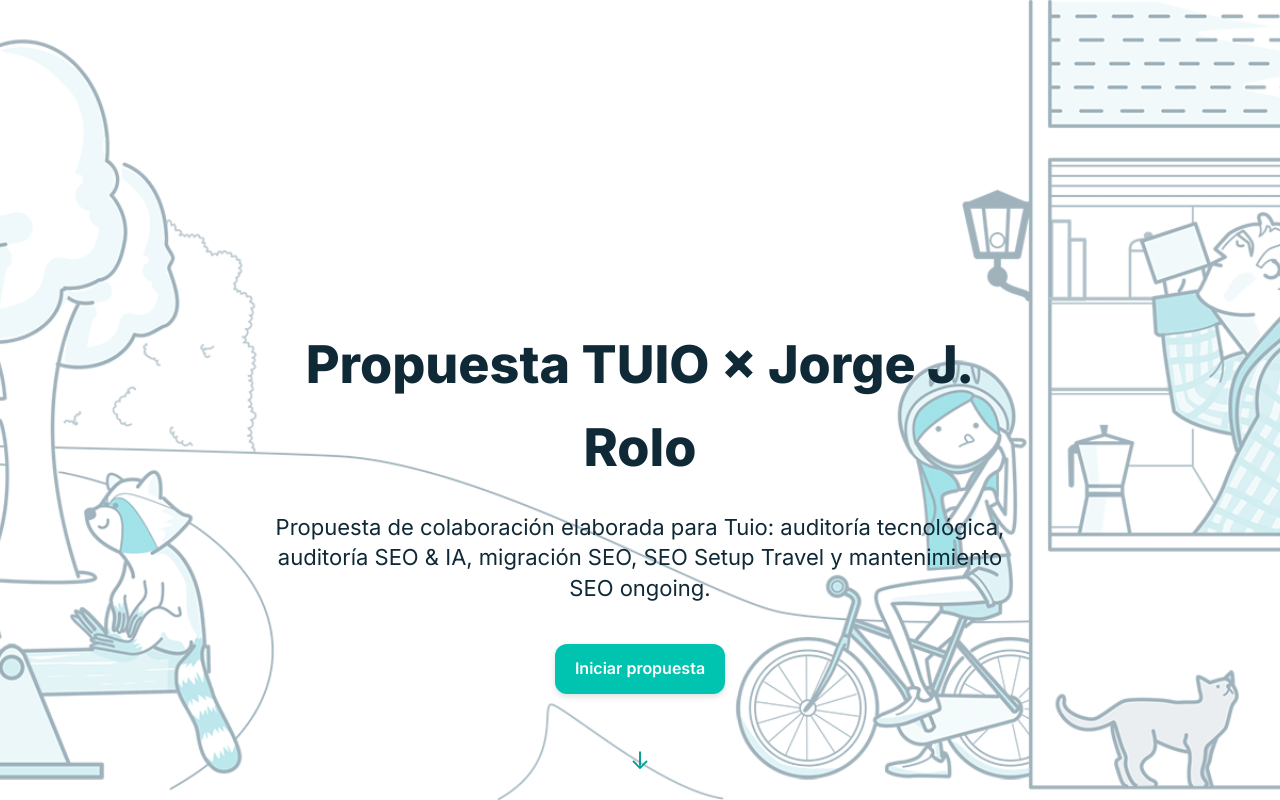
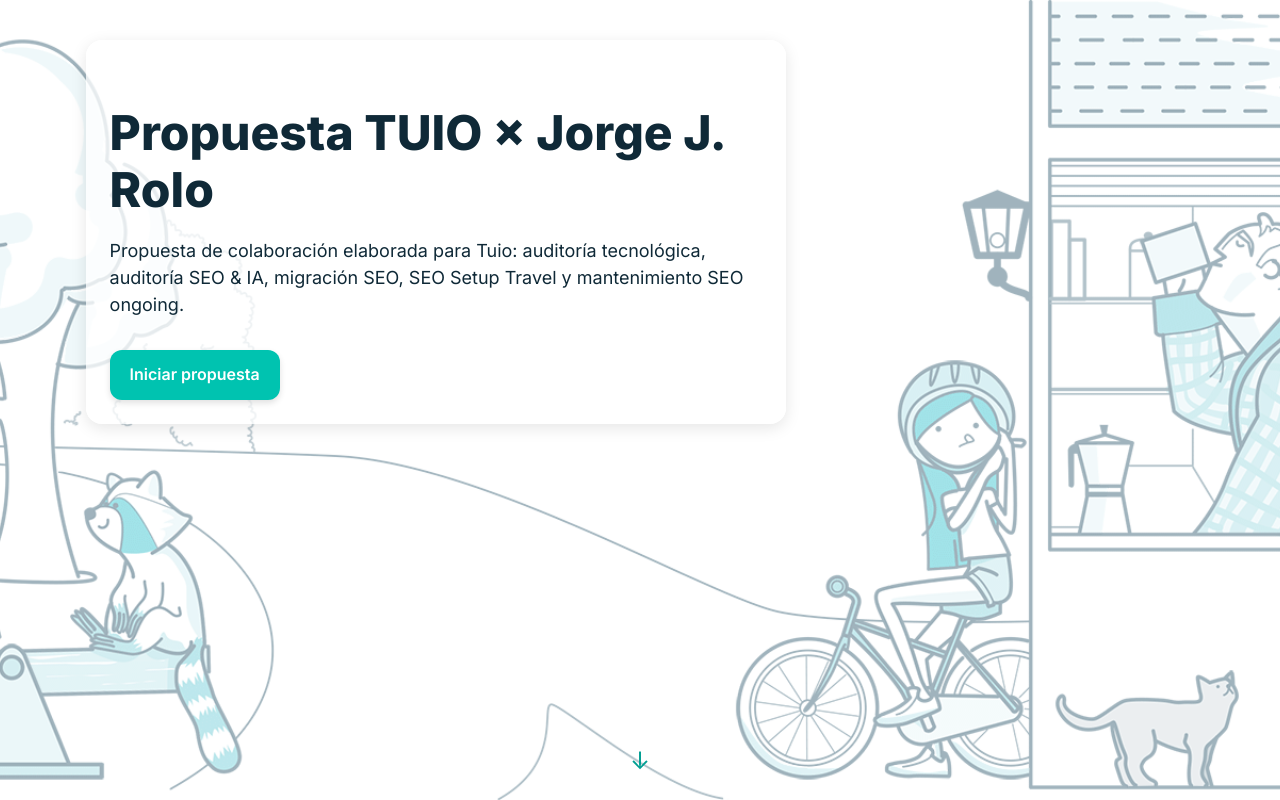
Before and after one commit to jorgejrolo/tuio-proposal, a Next.js app: page / in a window 1280 px wide. Built offline with nearby package versions, Linux system fonts and the light colour scheme.

Commit message:
Add files via upload

```diff
--- a/pages/index.js
+++ b/pages/index.js
@@ -42,19 +42,20 @@ export default function Home() {
           style={{
             position: 'relative',
             zIndex: 1,
-            maxWidth: '800px',
-            margin: '0 auto',
-            paddingTop: '30vh',
-            paddingLeft: '20px',
-            paddingRight: '20px',
-            textAlign: 'center',
+            maxWidth: '700px',
+            margin: '0 5%',
+            padding: '24px',
+            background: 'rgba(255, 255, 255, 0.75)',
+            borderRadius: '16px',
+            boxShadow: '0 4px 16px rgba(0,0,0,0.1)',
           }}
         >
           <h1
             style={{
-              fontSize: '52px',
+              fontSize: '48px',
               fontWeight: 800,
-              marginBottom: '16px',
+              marginBottom: '12px',
+              lineHeight: 1.2,
               opacity: 0,
               animation: 'fadeUp 0.8s ease forwards',
             }}
@@ -63,10 +64,10 @@ export default function Home() {
           </h1>
           <p
             style={{
-              fontSize: '22px',
+              fontSize: '18px',
               color: '#0f2937',
-              marginBottom: '40px',
-              lineHeight: 1.4,
+              marginBottom: '32px',
+              lineHeight: 1.5,
               opacity: 0,
               animation: 'fadeUp 0.8s ease forwards',
               animationDelay: '0.2s',
@@ -75,7 +76,7 @@ export default function Home() {
             Propuesta de colaboración elaborada para Tuio: auditoría tecnológica, auditoría SEO & IA, migración SEO,
             SEO Setup Travel y mantenimiento SEO ongoing.
           </p>
-          <div className="hero-cta" style={{ justifyContent: 'center' }}>
+          <div className="hero-cta" style={{ justifyContent: 'flex-start' }}>
             <Link href="/overview" legacyBehavior>
               <a className="btn primary">Iniciar propuesta</a>
             </Link>
--- a/pages/risks.js
+++ b/pages/risks.js
@@ -75,6 +75,7 @@ export default function Risks() {
             >
               <span style={{ fontSize: '26px' }}>{cat.emoji}</span>
               <span>{cat.title}</span>
+              <span style={{ marginLeft: 'auto', fontSize: '18px', color: 'var(--accent-dark)' }}>▼</span>
             </summary>
             <div
               style={{
```
